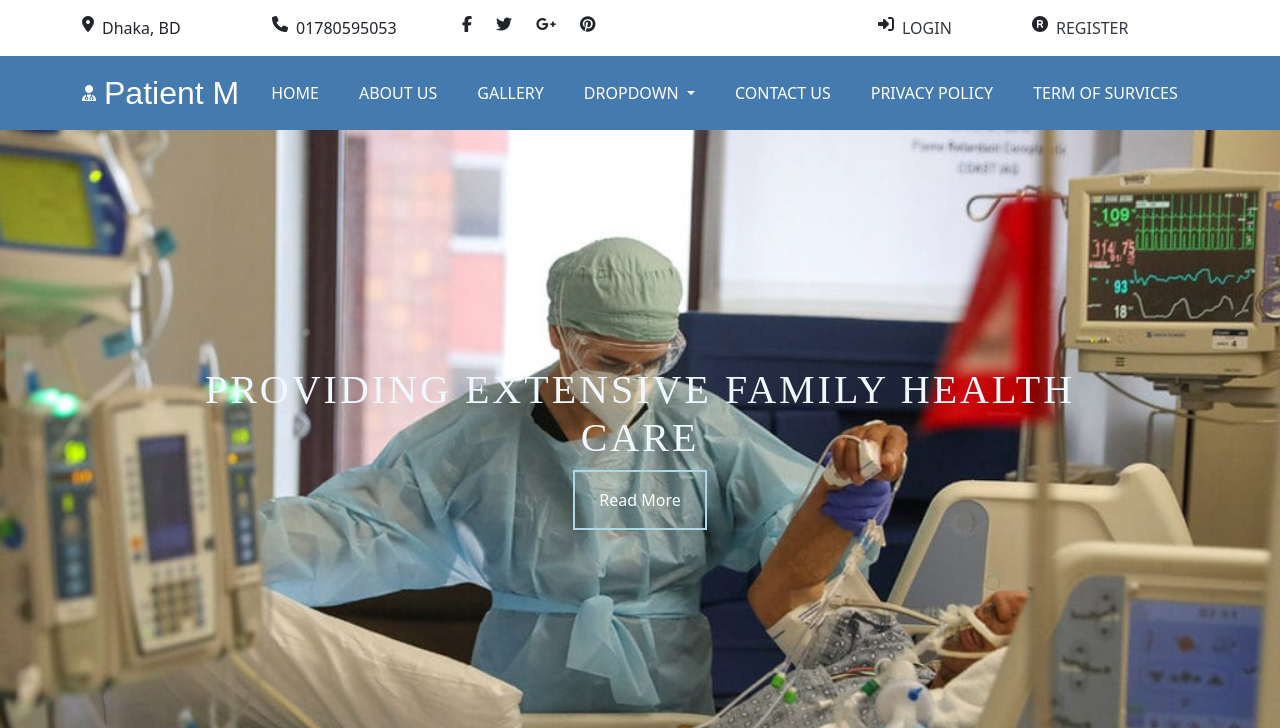
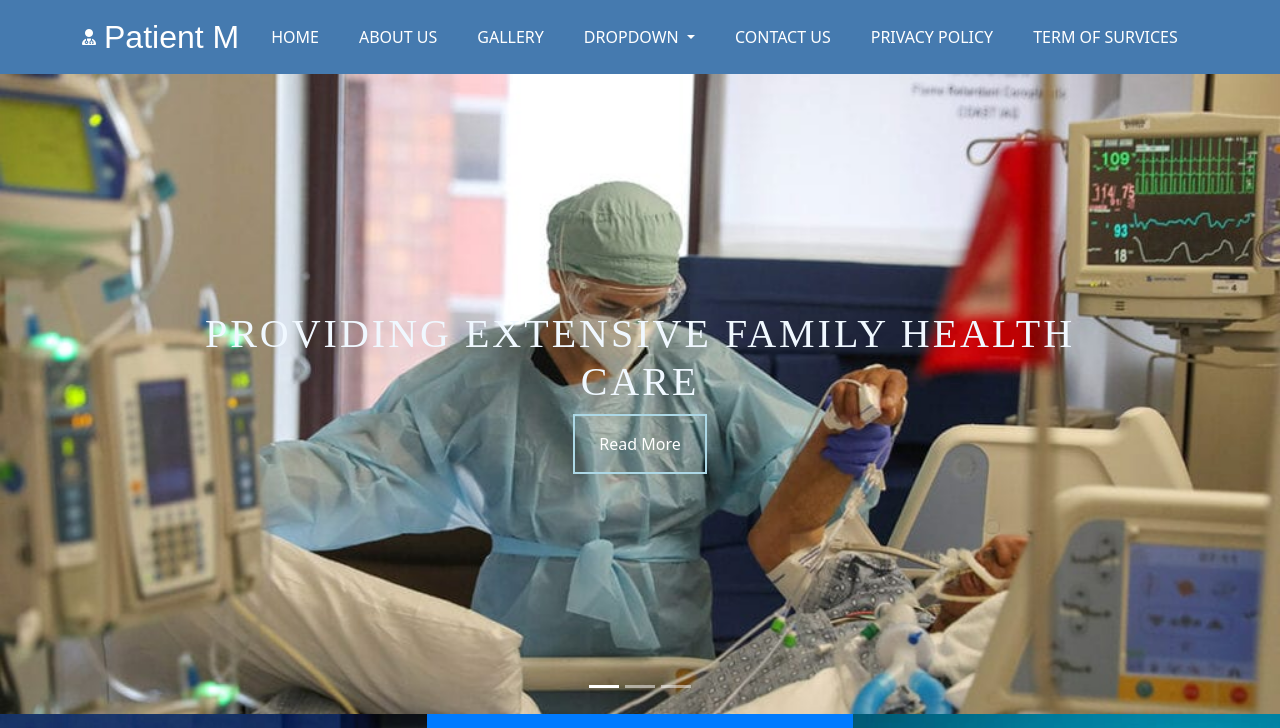
Before and after one commit to mstrinkyakter/patient-management, a plain HTML site: page index.html in a window 1280 px wide. Shown: the top 728 px of the page. Drawn offline with nearby package versions, Linux system fonts and the light colour scheme.

Commit message:
top heading remone

```diff
--- a/index.html
+++ b/index.html
@@ -11,44 +11,6 @@
     <link href="https://cdn.jsdelivr.net/npm/bootstrap@5.2.2/dist/css/bootstrap.min.css" rel="stylesheet" integrity="sha384-Zenh87qX5JnK2Jl0vWa8Ck2rdkQ2Bzep5IDxbcnCeuOxjzrPF/et3URy9Bv1WTRi" crossorigin="anonymous">
 </head>
 <body>
-    <main>
-      <header>
-        <div class="container  first-nav">
-            <div class="row py-3">
-                   <div class="col-8">
-                      <div class="row ">
-                        <div class="col-3 d-flex gap-2">
-                        <i class="fa-solid fa-location-dot"></i>
-                          Dhaka, BD
-                        </div>
-                        <div class="col-3 d-flex gap-2">
-                            <i class="fa-solid fa-phone"></i>
-                          01780595053
-                        </div>
-                        <div class="col-3 d-flex gap-4">
-                            <i class="fa-brands fa-facebook-f"></i>
-                            <i class="fa-brands fa-twitter"></i>
-                            <i class="fa-brands fa-google-plus-g"></i>
-                            <i class="fa-brands fa-pinterest"></i>
-                        </div>
-                      </div>
-
-                   </div>
-                   <div class="col-4 ">
-                   <div class="row ">
-                       <div class="col-6 d-flex px-5 gap-2 ">
-                           <i class="fa-solid fa-right-to-bracket "></i>
-                           <button class="login">LOGIN</button>
-                       </div>
-                       <div class="col-6 d-flex  gap-2 ">
-                           <i class="fa-solid fa-registered"></i>
-                           <button class="login">REGISTER</button>
-                       </div>
-                   </div>
-                   </div>
-               </div>
-            </div>
-    </header>
     <nav class="navbar navbar-expand-lg ">
         <div class="container gap-2 ">
         <i class="fa-solid fa-user-doctor text-white "></i>
@@ -477,7 +439,7 @@
            </div>
         </div>
        </section>
-    </main>
+
     <footer>
       <div class="container">
         <div class="row py-4">
```
